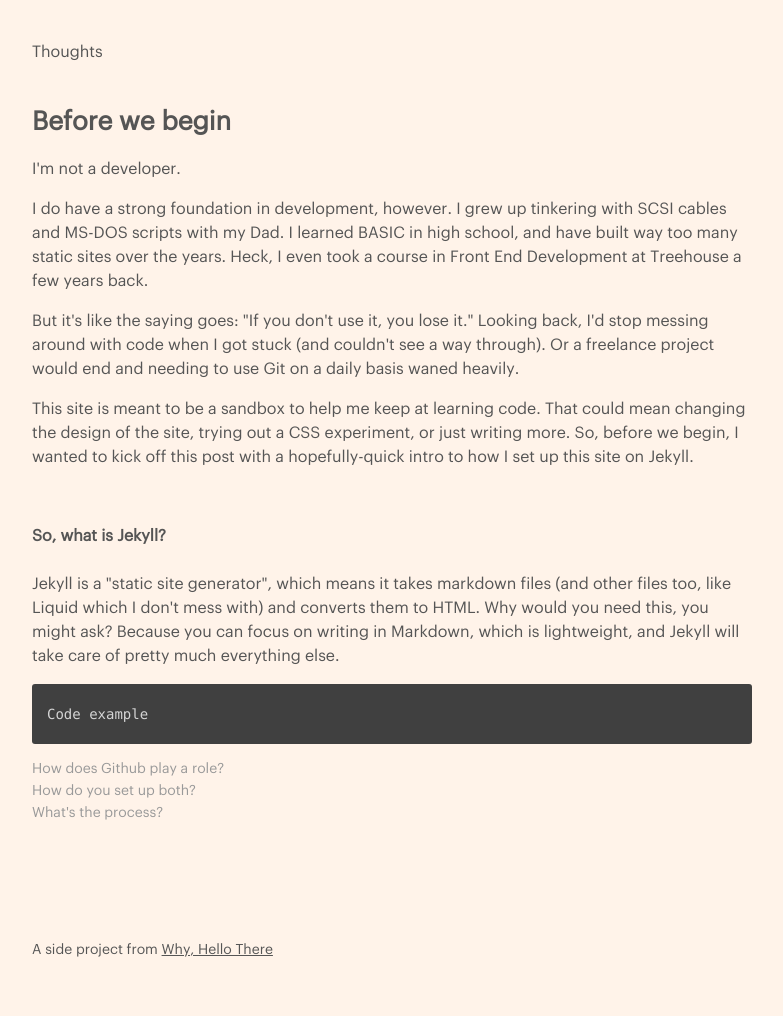
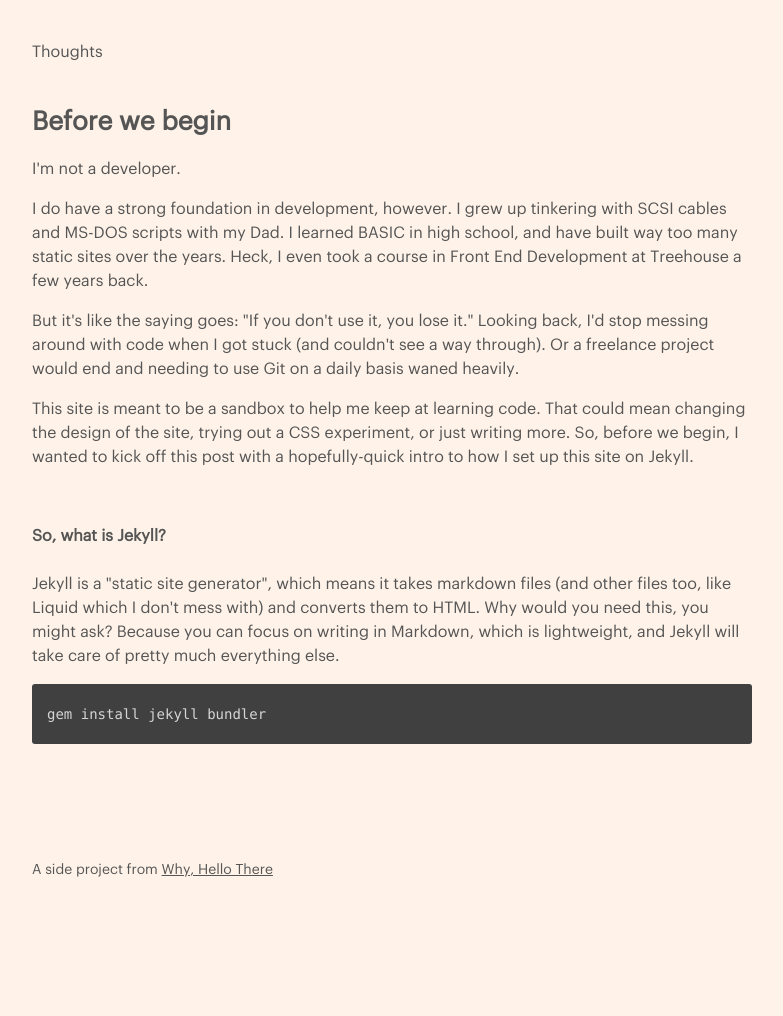
Before and after one commit to jonaschafer/jonaschafer.github.io, a Jekyll site: the page built from collections/_thoughts/before.html, in a window 1280 px wide. Shown: the whole page, without its empty margins (248-1031 px from the left). Built offline with Jekyll 4.4.1, drawn with Linux system fonts in a browser that asks for light colours; after the commit the page ends 936 px from its top, so only the background shows below that.

Commit message:
removed bullet points, images comments

```diff
--- a/collections/_thoughts/before.html
+++ b/collections/_thoughts/before.html
@@ -18,20 +18,4 @@ title: Thoughts - Before we begin
 <h4>So, what is Jekyll?</h4>
 <p>Jekyll is a "static site generator", which means it takes markdown files (and other files too, like Liquid which I don't mess with) and converts them to HTML. Why would you need this, you might ask? Because you can focus on writing in Markdown, which is lightweight, and Jekyll will take care of pretty much everything else.</p>
 
-<!-- Bullet points, if needed -->
-<ul>
-  <li></li>
-  <pre class="language-bash">Code example</pre>
-
-  <li>How does Github play a role?</li>
-  <li>How do you set up both?</li>
-  <li>What's the process?</li>
-</ul>
-
-<!-- Images
-<img src="/assets/images/eco/eco-1.jpg">
-<img src="/assets/images/eco/eco-2.gif">
-<img src="/assets/images/eco/eco-3.png">
-<img src="/assets/images/eco/eco-4.jpg">
-<img src="/assets/images/eco/eco-5.png">
-<img src="/assets/images/eco/eco-6.gif"> -->
+<pre class="language-bash">gem install jekyll bundler</pre>
```
